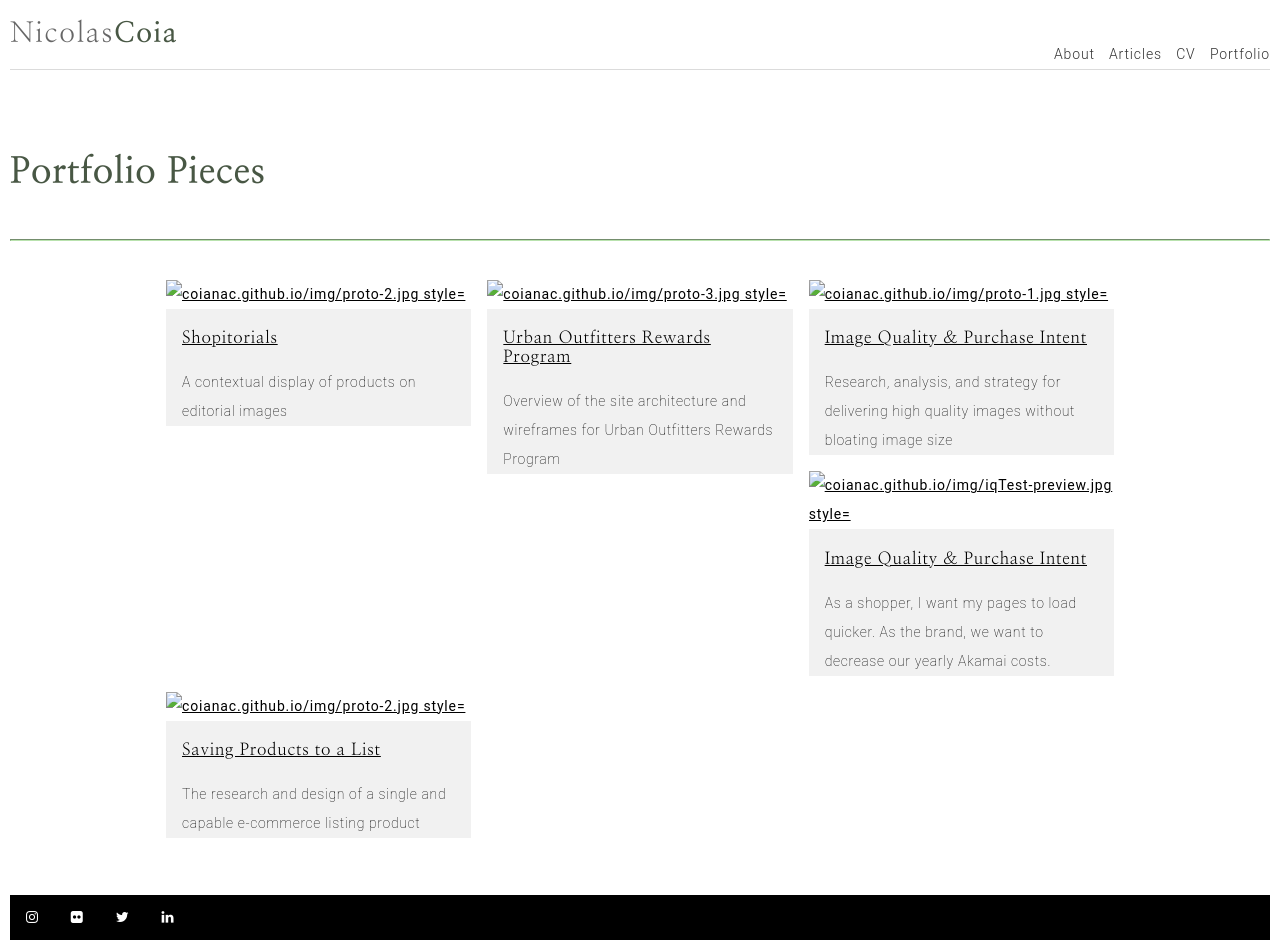
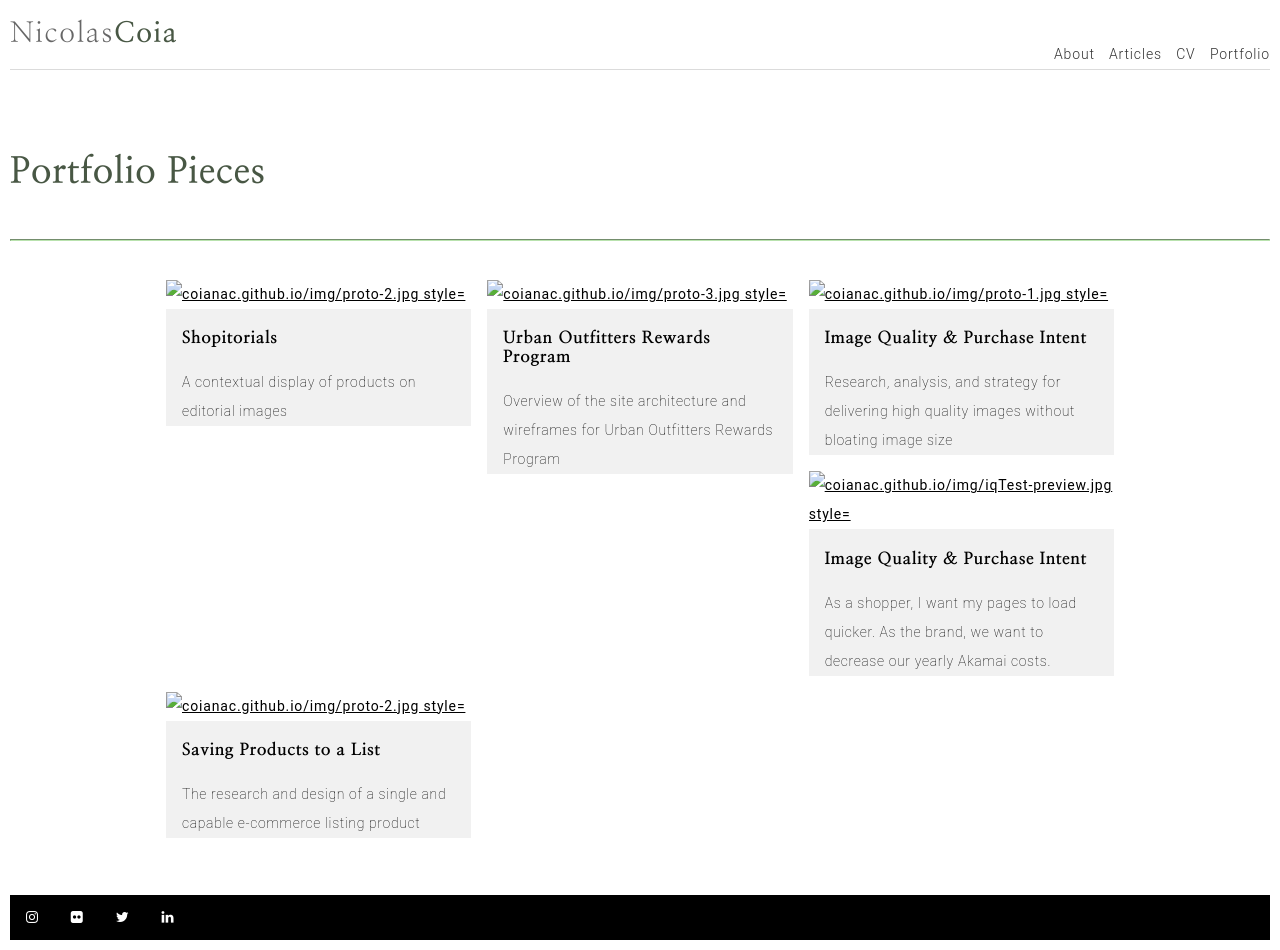
Before and after one commit to dyutibarma/monochrome, a Jekyll site: the page built from portfolio.html, in a window 1280 px wide. Built offline with Jekyll 4.4.1, drawn with Linux system fonts in a browser that asks for light colours.

Commit message:
Update portfolio.html

```diff
--- a/portfolio.html
+++ b/portfolio.html
@@ -16,9 +16,8 @@ description: Portfolio Pieces.
             <img src="{{ portfolio.image }}" alt="{{ portfolio.image }} style="width:100%" class="w3-hover-opacity"">
           </a>
           <div class="w3-container w3-light-grey">
-            <h5><a href="{{ portfolio.url }}">{{ portfolio.title }}</a></h5>
+            <h5>{{ portfolio.title }}</h5>
             <label-1>{{ portfolio.snippet }}</label-1>
-             <!–– <button class="button-dark" onclick="location.href= '{{ portfolio.url }}'"> <!--</a>View Project</button> -->
           </div>
         </div>
        {% endfor %}
```
